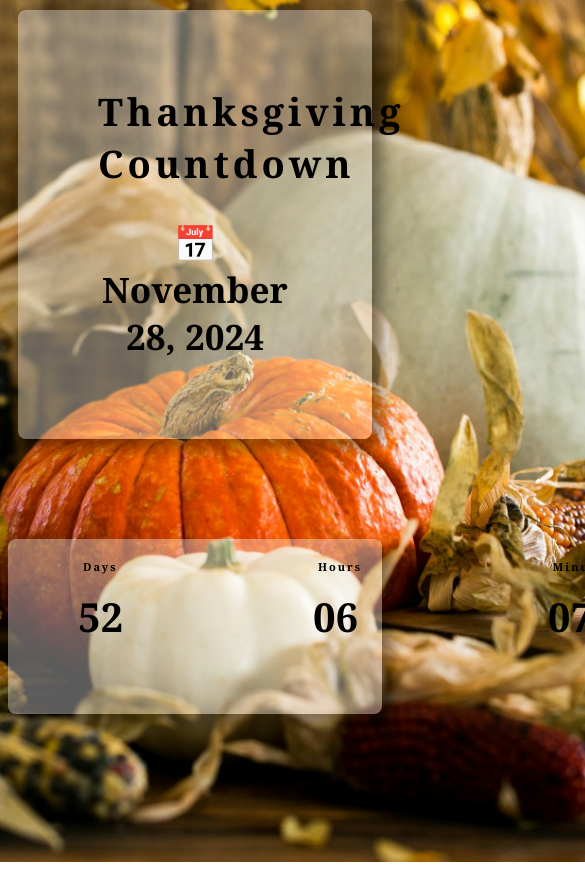
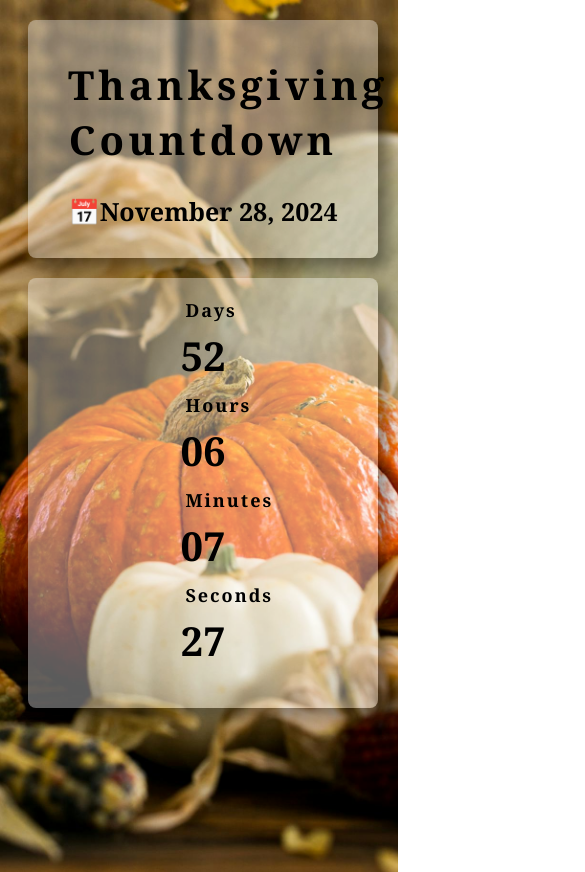
Before and after one commit to aam214/Thanksgiving-Countdown, a plain HTML site: page index.html in a window 390 px wide. Shown: the top 872 px of the page, 585 px wide, since content can reach past the window. Drawn offline with Linux system fonts and the light colour scheme.

Commit message:
Edited responsiveness of .container, header, body, and .time-left.

```diff
--- a/style.css
+++ b/style.css
@@ -35,18 +35,19 @@ h2{
   margin-top: 150px;
   padding: 70px;
   text-align: center;
+
   display: block;
   max-width: 700px;
 }
 .time-left{
   font-size: 70px;
-  display: flex;
-  justify-content: space-evenly;
+  display: grid;
+  grid-template-columns: 1fr 1fr 1fr 1fr;
   align-items: center;
 position: relative;
   text-align: center;
   font-weight: bold;
-  width: 750px;
+
   margin-top: -20px;
   }
 
@@ -75,32 +76,57 @@ content: "Days";
   content: "Seconds";
 
   }
-  @media(max-width:800px){
+  @media(max-width:780px){
   body{
   height: 100vh;
+  width:100%;
 background-position: center;
     }
     header{
-      margin: 10px;
+      margin-top: 10px;
+      margin: 20px;
       text-align: center;
       letter-spacing: normal;
-      padding: 50px 80px 50px 80px;
+      padding: 10px 40px 10px 40px;
     }
     h1{
-      font-size: 38px;
+      font-size: 40px;
     }
     h2{
-      font-size: 35px;
+      font-size: 25px;
     }
     .container{
-      max-width: 500px;
       margin-top: 100px;
     }
     .time-left{
-      font-size: 40px;
-    justify-content: space-between;
+      font-size: 30px;
+  text-align: center;
     }
     .time-left div::before{
- font-size: 11px;
+ font-size:18px;
+text-align: center;
     }
 }
+
+@media(max-width:500px){
+  body{
+    height: 100vh;
+    width:100%;
+    align-items: center;
+  }
+  .container{
+    padding:40px;
+    margin: 20px;
+    align-items: center;
+  }
+  .time-left{
+  grid-template-columns: 2fr;
+  grid-gap: 40px;
+font-size: 40px;
+margin-top: 10px;
+  }
+  .time-left div::before{
+    font-size:18px;
+   text-align: center;
+}
+}
```
